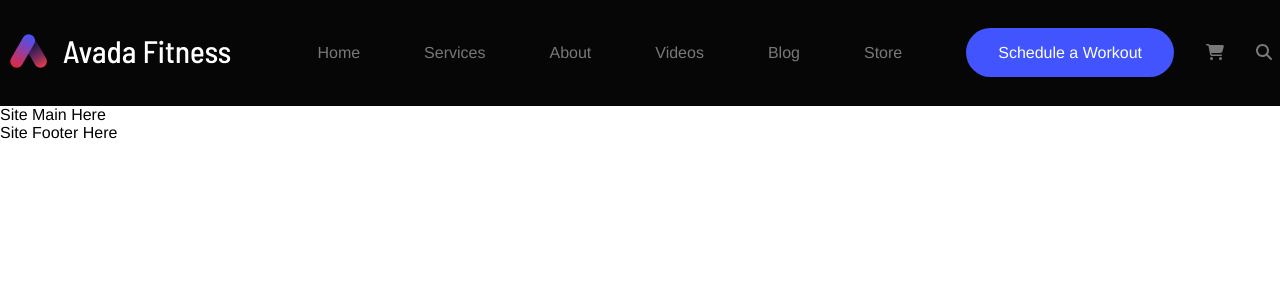
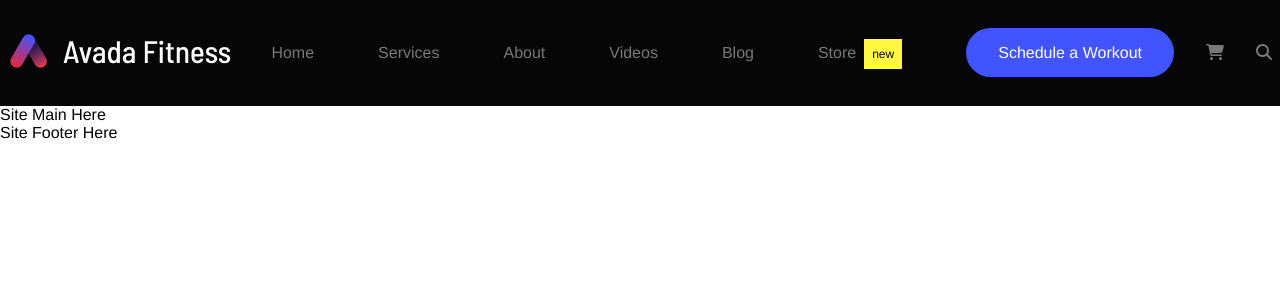
Before and after one commit to MirkOrlando/proj-html-vuejs, a Vue app: page / in a window 1280 px wide. Shown: the top 300 px of the page. Built offline with nearby package versions, Linux system fonts and the light colour scheme.

Commit message:
fix css nav-items

```diff
--- a/src/App.vue
+++ b/src/App.vue
@@ -8,7 +8,11 @@
           </div>
           <div class="nav-menu">
             <ul class="nav-items">
-              <li v-for="(navItem, index) in navItems" :key="index">
+              <li
+                v-for="(navItem, index) in navItems"
+                :key="index"
+                :class="navItem === 'Store' ? 'new' : ''"
+              >
                 <a href="#">{{ navItem }}</a>
               </li>
             </ul>
@@ -59,7 +63,16 @@ header {
       .nav-items {
         display: flex;
         li {
+          display: flex;
           padding: 0 2rem;
+          &.new a:after {
+            content: "new";
+            font-size: 0.75rem;
+            color: $darkestColor;
+            margin-left: 0.5rem;
+            padding: 0.5rem;
+            background-color: $new;
+          }
         }
       }
     }
--- a/src/assets/scss/variables.scss
+++ b/src/assets/scss/variables.scss
@@ -2,6 +2,7 @@ $lightestColor: #FFFFFF;
 $darkestColor: #060606;
 $jumbo: #78787a;
 $primaryColor: #4154fe;
+$new: #fff941;
 @mixin button {
     color: $lightestColor;
     padding: 1rem 2rem;
```
